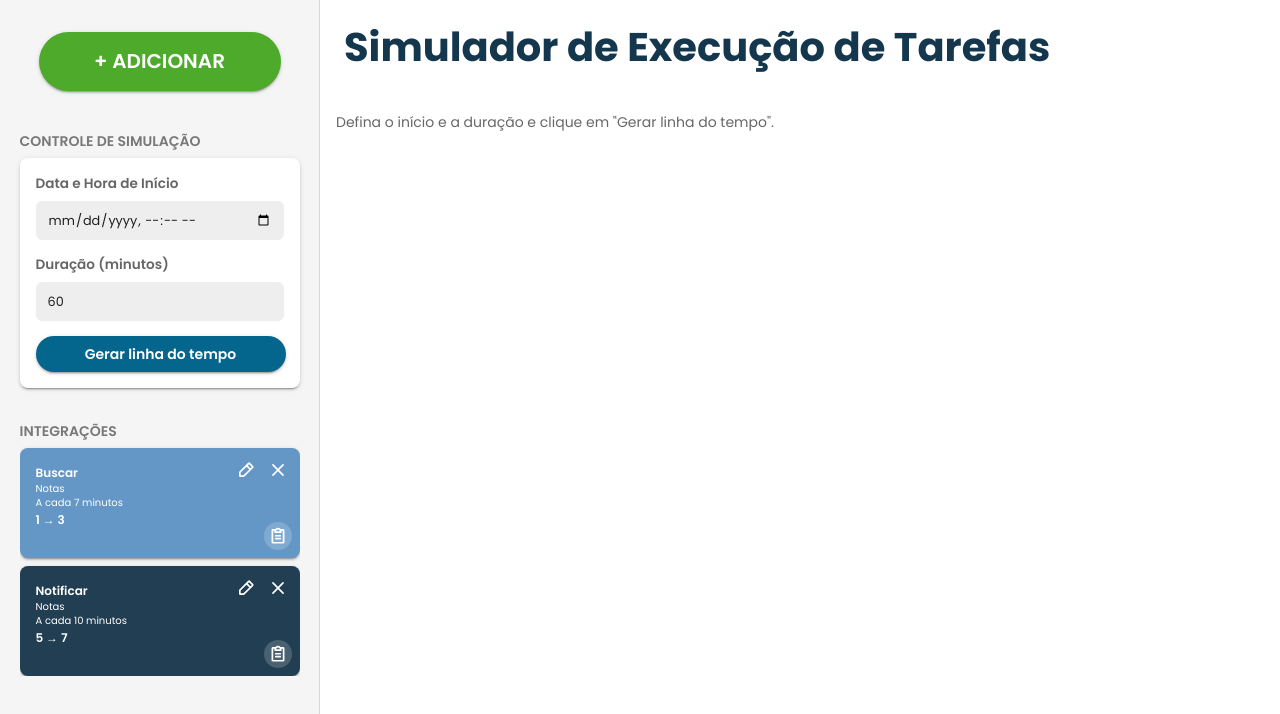
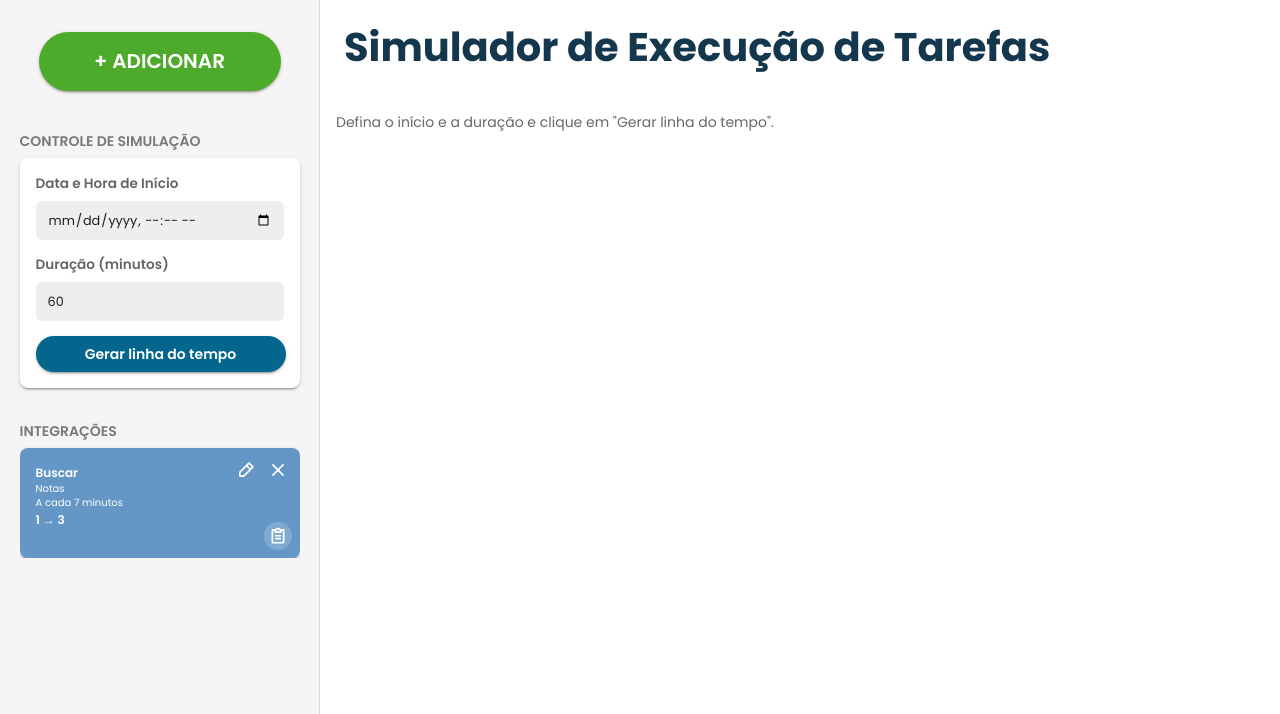
Before and after one commit to anaju-martins/simulador-integracoes, a Next.js app: page / in a window 1280 px wide. Shown: the top 714 px of the page. Built offline with nearby package versions, Linux system fonts and the light colour scheme; data requests are answered from the project's data file.

Commit message:
fix: improve color handling when update a IntegrationCard

```diff
--- a/db.json
+++ b/db.json
@@ -8,15 +8,6 @@
       "stageStart": "1",
       "stageEnd": "3",
       "color": "#6497C6"
-    },
-    {
-      "id": "d4d9",
-      "name": "Notificar",
-      "documentType": "Notas",
-      "everyMinutes": 10,
-      "stageStart": "5",
-      "stageEnd": "7",
-      "color": "#213E52"
     }
   ]
 }
--- a/src/app/page.tsx
+++ b/src/app/page.tsx
@@ -14,6 +14,7 @@ import IntegrationCard from "@/components/IntegrationCard/IntegrationCard";
 import Timeline from "@/components/Timeline/Timeline";
 import IntegrationModal from "@/components/IntegrationModal/IntegrationModal";
 import Header from "@/components/Header/Header";
+import { pickColorForIntegration } from "@/lib/colors";
 
 export default function Page() {
   const { data: integrations } = useIntegrations();
@@ -25,7 +26,6 @@ export default function Page() {
   const [editing, setEditing] = useState<Integration | null>(null);
   const [simInput, setSimInput] = useState<SimulationInput | null>(null);
 
-  // novo estado para confirmar exclusão
   const [deleteId, setDeleteId] = useState<number | null>(null);
 
   const timeline = useTimeline(
@@ -43,11 +43,28 @@ export default function Page() {
   }
 
   function onSubmitIntegration(data: Integration) {
-    const payload = { ...data, id: editing?.id ?? data.id };
-    if (editing?.id) updateMut.mutate(payload as Required<Integration>);
-    else createMut.mutate(payload);
-    setOpen(false);
+  if (editing?.id) {
+    // ✅ caminho de UPDATE: garante id definido e preserva a cor existente
+    const payload: Required<Integration> = {
+      ...editing,          // preserva color e demais campos atuais
+      ...data,             // aplica alterações do formulário
+      id: editing.id,      // garante number
+      color: editing.color ?? data.color, // (opcional) manter cor antiga
+    };
+
+    updateMut.mutate(payload); // agora bate com Required<Integration>
+  } else {
+    // ✅ caminho de CREATE: define a cor uma única vez
+    const payload: Integration = {
+      ...data,
+      color: data.color ?? pickColorForIntegration(data),
+    };
+    createMut.mutate(payload);
   }
+
+  setOpen(false);
+}
+
 
   function handleConfirmDelete() {
     if (deleteId == null) return;
@@ -153,7 +170,7 @@ export default function Page() {
         onClose={handleCancelDelete}
         aria-labelledby="delete-confirm-title"
       >
-        <DialogTitle id="delete-confirm-title">Excluir integração?</DialogTitle>
+        <DialogTitle id="delete-confirm-title">Excluir tarefa?</DialogTitle>
         <DialogContent>
           {/* <DialogContentText>
             Esta ação não pode ser desfeita. Deseja realmente excluir a integração selecionada?
--- a/src/components/IntegrationCard/IntegrationCard.tsx
+++ b/src/components/IntegrationCard/IntegrationCard.tsx
@@ -11,7 +11,8 @@ import { useState } from "react";
 export default function IntegrationCard({ item, onEdit, onDelete, color, }: { item: Integration; onEdit: () => void; onDelete: () => void; index?: number; color?: string; }) {
 
   const [snackOpen, setSnackOpen] = useState(false);
-  const bgColor = item.color ?? pickColorForIntegration(item);
+  const [bgColor] = useState(() => color ?? item.color ?? pickColorForIntegration(item));
+
 
   async function handleCopyCron() {
     try {
```
